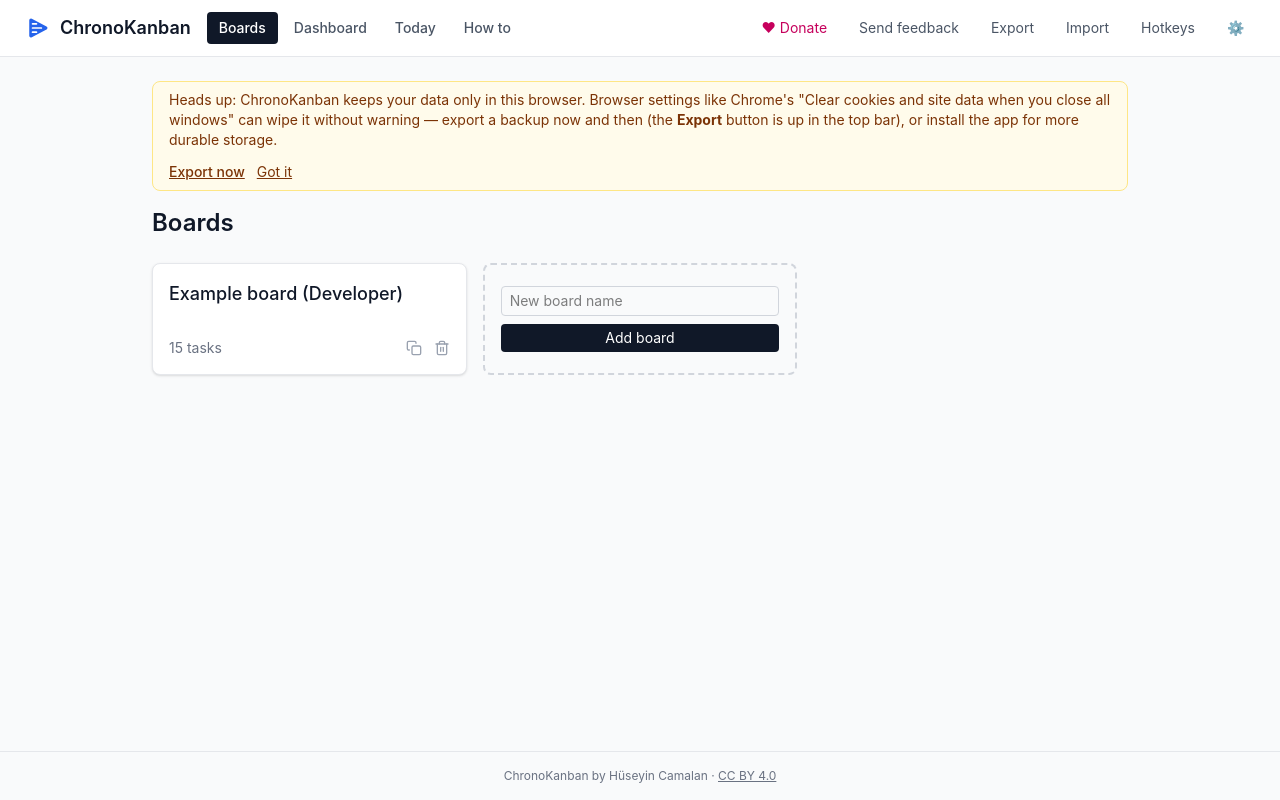
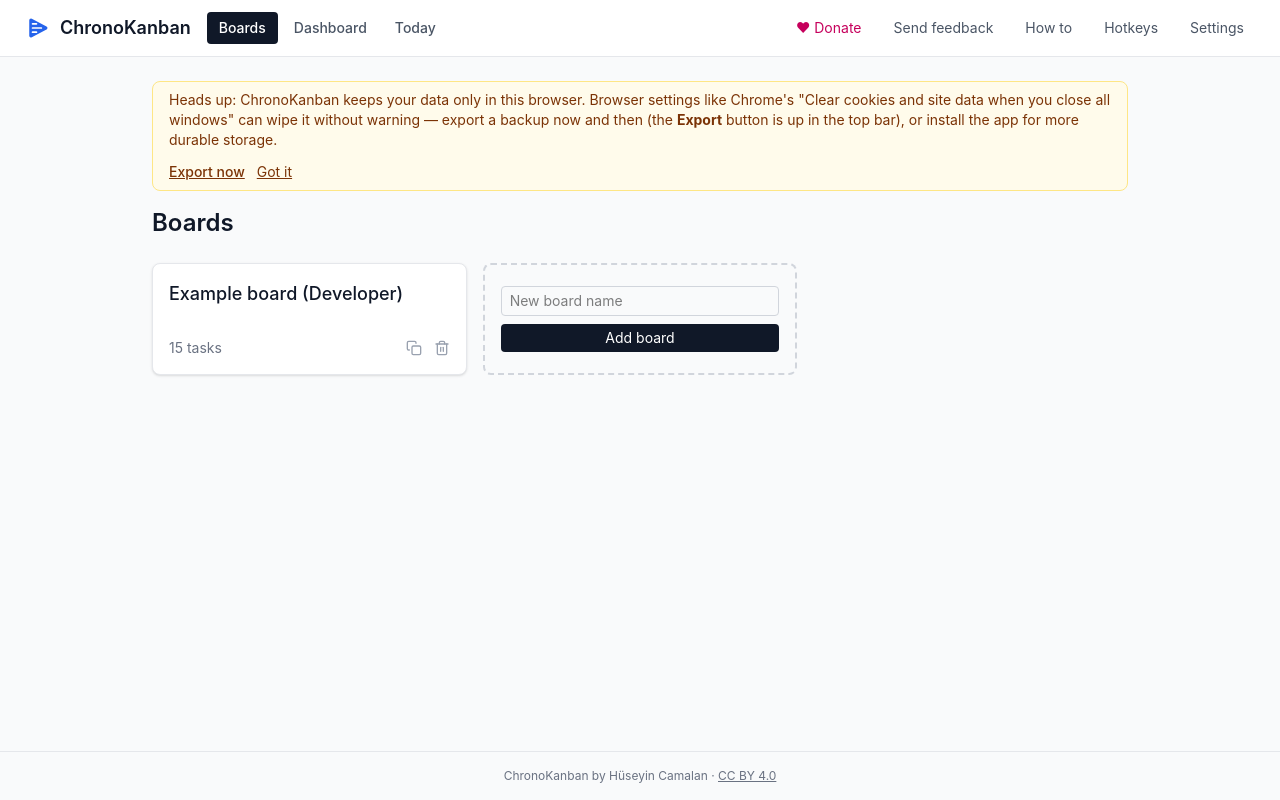
Before and after one commit to hcamalan/chronokanban, a React (Vite) app: page / in a window 1280 px wide. Built offline with nearby package versions, Linux system fonts and the light colour scheme.

Commit message:
Move Export/Import into Settings, reorder top nav actions
Right-side order is now Donate - Send feedback - How to - Hotkeys - Settings, and the Settings trigger reads as plain text instead of an emoji.

```diff
--- a/src/components/layout/SettingsPanel.tsx
+++ b/src/components/layout/SettingsPanel.tsx
@@ -2,13 +2,28 @@
 import { useStore } from '../../store/useStore'
 import { DarkModeToggle } from './DarkModeToggle'
 import { ConfirmDialog } from '../boards/ConfirmDialog'
+import { ImportConflictDialog } from '../boards/ImportConflictDialog'
 import { FieldsPanel } from './FieldsPanel'
 import { BUCKET_WIDTH_OPTIONS } from '../../utils/bucketWidth'
 import { requestNotificationPermission } from '../../utils/notifications'
+import {
+  parseImportFile,
+  findBoardConflicts,
+  mergeImportFile,
+  type BoardConflict,
+  type ConflictDecision,
+} from '../../db/exportImport'
 import type { DateFormat, ColorMode } from '../../types'
 
 interface SettingsPanelProps {
   onDataDeleted: () => void
+}
+
+interface ImportFlow {
+  data: Awaited<ReturnType<typeof parseImportFile>>
+  conflicts: BoardConflict[]
+  currentIndex: number
+  decisions: Record<string, ConflictDecision>
 }
 
 const DATE_FORMAT_OPTIONS: { value: DateFormat; label: string }[] = [
@@ -31,10 +46,14 @@
   const [open, setOpen] = useState(false)
   const [confirmingDelete, setConfirmingDelete] = useState(false)
   const [fieldsOpen, setFieldsOpen] = useState(false)
+  const [importFlow, setImportFlow] = useState<ImportFlow | null>(null)
   const ref = useRef<HTMLDivElement>(null)
+  const fileInputRef = useRef<HTMLInputElement>(null)
   const preferences = useStore((s) => s.preferences)
   const setPreference = useStore((s) => s.setPreference)
   const deleteAllData = useStore((s) => s.deleteAllData)
+  const exportData = useStore((s) => s.exportData)
+  const loadFromDB = useStore((s) => s.loadFromDB)
 
   useEffect(() => {
     if (!open) return
@@ -44,6 +63,45 @@
     document.addEventListener('mousedown', onDown)
     return () => document.removeEventListener('mousedown', onDown)
   }, [open])
+
+  async function handleFileSelected(e: React.ChangeEvent<HTMLInputElement>) {
+    const file = e.target.files?.[0]
+    e.target.value = ''
+    if (!file) return
+
+    let data
+    try {
+      data = await parseImportFile(file)
+    } catch {
+      window.alert('This file could not be read as a ChronoKanban export.')
+      return
+    }
+
+    const existingBoards = Object.values(useStore.getState().boards)
+    const conflicts = findBoardConflicts(data, existingBoards)
+
+    if (conflicts.length === 0) {
+      await mergeImportFile(data, [], {})
+      await loadFromDB()
+      return
+    }
+    setImportFlow({ data, conflicts, currentIndex: 0, decisions: {} })
+  }
+
+  async function handleConflictDecision(decision: ConflictDecision) {
+    if (!importFlow) return
+    const conflict = importFlow.conflicts[importFlow.currentIndex]
+    const decisions = { ...importFlow.decisions, [conflict.incoming.id]: decision }
+    const nextIndex = importFlow.currentIndex + 1
+
+    if (nextIndex >= importFlow.conflicts.length) {
+      await mergeImportFile(importFlow.data, importFlow.conflicts, decisions)
+      await loadFromDB()
+      setImportFlow(null)
+    } else {
+      setImportFlow({ ...importFlow, decisions, currentIndex: nextIndex })
+    }
+  }
 
   const bucketWidthIndex = BUCKET_WIDTH_OPTIONS.findIndex((o) => o.value === preferences.bucketWidth)
   const bucketWidthLabel = BUCKET_WIDTH_OPTIONS[bucketWidthIndex]?.label ?? 'Default'
@@ -55,7 +113,7 @@
         aria-label="Settings"
         className="rounded px-3 py-1.5 text-sm text-gray-600 hover:bg-gray-100 dark:text-gray-300 dark:hover:bg-gray-800"
       >
-        ⚙️
+        Settings
       </button>
       {open && (
         <div className="absolute right-0 z-20 mt-1 w-64 rounded border border-gray-200 bg-white p-3 shadow-lg dark:border-gray-700 dark:bg-gray-800">
@@ -136,6 +194,27 @@
             Desktop notifications
           </label>
 
+          <div className="mt-3 flex gap-1 border-t border-gray-200 pt-3 dark:border-gray-700">
+            <button
+              onClick={() => {
+                exportData()
+                setOpen(false)
+              }}
+              className="flex-1 rounded px-1 py-1 text-left text-sm text-gray-700 hover:bg-gray-100 dark:text-gray-200 dark:hover:bg-gray-700"
+            >
+              Export
+            </button>
+            <button
+              onClick={() => {
+                fileInputRef.current?.click()
+                setOpen(false)
+              }}
+              className="flex-1 rounded px-1 py-1 text-left text-sm text-gray-700 hover:bg-gray-100 dark:text-gray-200 dark:hover:bg-gray-700"
+            >
+              Import
+            </button>
+          </div>
+
           <div className="mt-3 border-t border-gray-200 pt-3 dark:border-gray-700">
             <button
               onClick={() => {
@@ -162,6 +241,14 @@
         </div>
       )}
 
+      <input
+        ref={fileInputRef}
+        type="file"
+        accept="application/json"
+        onChange={handleFileSelected}
+        className="hidden"
+      />
+
       {fieldsOpen && <FieldsPanel onClose={() => setFieldsOpen(false)} />}
 
       {confirmingDelete && (
@@ -176,6 +263,13 @@
           }}
         />
       )}
+
+      {importFlow && (
+        <ImportConflictDialog
+          boardName={importFlow.conflicts[importFlow.currentIndex].incoming.name}
+          onDecision={handleConflictDecision}
+        />
+      )}
     </div>
   )
 }
--- a/src/components/layout/TopNav.tsx
+++ b/src/components/layout/TopNav.tsx
@@ -1,16 +1,7 @@
 import { useEffect, useRef, useState } from 'react'
-import { useStore } from '../../store/useStore'
-import { ImportConflictDialog } from '../boards/ImportConflictDialog'
 import { SettingsPanel } from './SettingsPanel'
 import { HotkeysPanel } from './HotkeysPanel'
 import { DonatePanel } from './DonatePanel'
-import {
-  parseImportFile,
-  findBoardConflicts,
-  mergeImportFile,
-  type BoardConflict,
-  type ConflictDecision,
-} from '../../db/exportImport'
 
 interface TopNavProps {
   activeTab: 'boards' | 'today' | 'dashboard' | 'howto'
@@ -19,18 +10,7 @@
   onHotkeysOpenChange: (open: boolean) => void
 }
 
-interface ImportFlow {
-  data: Awaited<ReturnType<typeof parseImportFile>>
-  conflicts: BoardConflict[]
-  currentIndex: number
-  decisions: Record<string, ConflictDecision>
-}
-
 export function TopNav({ activeTab, onNavigate, hotkeysOpen, onHotkeysOpenChange }: TopNavProps) {
-  const exportData = useStore((s) => s.exportData)
-  const loadFromDB = useStore((s) => s.loadFromDB)
-  const fileInputRef = useRef<HTMLInputElement>(null)
-  const [importFlow, setImportFlow] = useState<ImportFlow | null>(null)
   const [menuOpen, setMenuOpen] = useState(false)
   const menuRef = useRef<HTMLDivElement>(null)
 
@@ -43,46 +23,7 @@
     return () => document.removeEventListener('mousedown', onDown)
   }, [menuOpen])
 
-  async function handleFileSelected(e: React.ChangeEvent<HTMLInputElement>) {
-    const file = e.target.files?.[0]
-    e.target.value = ''
-    if (!file) return
-
-    let data
-    try {
-      data = await parseImportFile(file)
-    } catch {
-      window.alert('This file could not be read as a ChronoKanban export.')
-      return
-    }
-
-    const existingBoards = Object.values(useStore.getState().boards)
-    const conflicts = findBoardConflicts(data, existingBoards)
-
-    if (conflicts.length === 0) {
-      await mergeImportFile(data, [], {})
-      await loadFromDB()
-      return
-    }
-    setImportFlow({ data, conflicts, currentIndex: 0, decisions: {} })
-  }
-
-  async function handleConflictDecision(decision: ConflictDecision) {
-    if (!importFlow) return
-    const conflict = importFlow.conflicts[importFlow.currentIndex]
-    const decisions = { ...importFlow.decisions, [conflict.incoming.id]: decision }
-    const nextIndex = importFlow.currentIndex + 1
-
-    if (nextIndex >= importFlow.conflicts.length) {
-      await mergeImportFile(importFlow.data, importFlow.conflicts, decisions)
-      await loadFromDB()
-      setImportFlow(null)
-    } else {
-      setImportFlow({ ...importFlow, decisions, currentIndex: nextIndex })
-    }
-  }
-
-  const tabClass = (tab: 'boards' | 'today' | 'dashboard' | 'howto') =>
+  const tabClass = (tab: 'boards' | 'today' | 'dashboard') =>
     `rounded px-3 py-1.5 text-sm font-medium ${
       activeTab === tab
         ? 'bg-gray-900 text-white dark:bg-gray-100 dark:text-gray-900'
@@ -110,9 +51,6 @@
           <button onClick={() => onNavigate('today')} className={tabClass('today')}>
             Today
           </button>
-          <button onClick={() => onNavigate('howto')} className={tabClass('howto')}>
-            How to
-          </button>
         </nav>
       </div>
       <div className="flex items-center gap-2">
@@ -126,16 +64,10 @@
             Send feedback
           </a>
           <button
-            onClick={() => exportData()}
+            onClick={() => onNavigate('howto')}
             className="rounded px-3 py-1.5 text-sm text-gray-600 hover:bg-gray-100 dark:text-gray-300 dark:hover:bg-gray-800"
           >
-            Export
-          </button>
-          <button
-            onClick={() => fileInputRef.current?.click()}
-            className="rounded px-3 py-1.5 text-sm text-gray-600 hover:bg-gray-100 dark:text-gray-300 dark:hover:bg-gray-800"
-          >
-            Import
+            How to
           </button>
           <HotkeysPanel open={hotkeysOpen} onOpenChange={onHotkeysOpenChange} />
         </div>
@@ -155,7 +87,7 @@
           </button>
           {menuOpen && (
             <div className="absolute right-0 z-30 mt-1 flex w-56 flex-col rounded border border-gray-200 bg-white p-1 shadow-lg dark:border-gray-700 dark:bg-gray-800">
-              {(['boards', 'dashboard', 'today', 'howto'] as const).map((tab) => (
+              {(['boards', 'dashboard', 'today'] as const).map((tab) => (
                 <button
                   key={tab}
                   onClick={() => {
@@ -168,7 +100,7 @@
                       : 'text-gray-700 hover:bg-gray-100 dark:text-gray-200 dark:hover:bg-gray-700'
                   }`}
                 >
-                  {tab === 'boards' ? 'Boards' : tab === 'dashboard' ? 'Dashboard' : tab === 'today' ? 'Today' : 'How to'}
+                  {tab === 'boards' ? 'Boards' : tab === 'dashboard' ? 'Dashboard' : 'Today'}
                 </button>
               ))}
               <div className="my-1 border-t border-gray-200 dark:border-gray-700" />
@@ -190,41 +122,17 @@
               </a>
               <button
                 onClick={() => {
-                  exportData()
+                  onNavigate('howto')
                   setMenuOpen(false)
                 }}
                 className="rounded px-3 py-2 text-left text-sm text-gray-700 hover:bg-gray-100 dark:text-gray-200 dark:hover:bg-gray-700"
               >
-                Export
-              </button>
-              <button
-                onClick={() => {
-                  fileInputRef.current?.click()
-                  setMenuOpen(false)
-                }}
-                className="rounded px-3 py-2 text-left text-sm text-gray-700 hover:bg-gray-100 dark:text-gray-200 dark:hover:bg-gray-700"
-              >
-                Import
+                How to
               </button>
             </div>
           )}
         </div>
-
-        <input
-          ref={fileInputRef}
-          type="file"
-          accept="application/json"
-          onChange={handleFileSelected}
-          className="hidden"
-        />
       </div>
-
-      {importFlow && (
-        <ImportConflictDialog
-          boardName={importFlow.conflicts[importFlow.currentIndex].incoming.name}
-          onDecision={handleConflictDecision}
-        />
-      )}
     </header>
   )
 }
```
